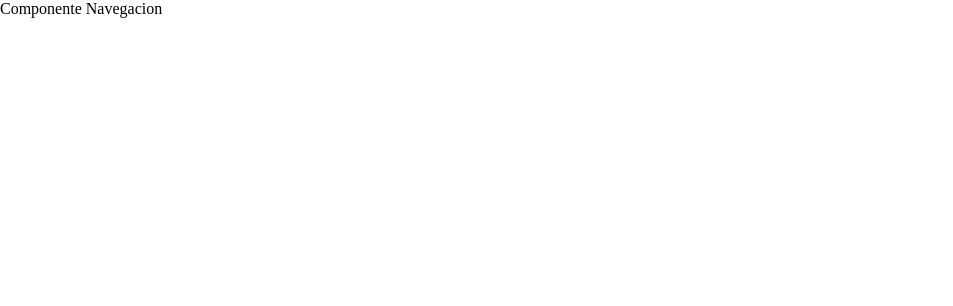
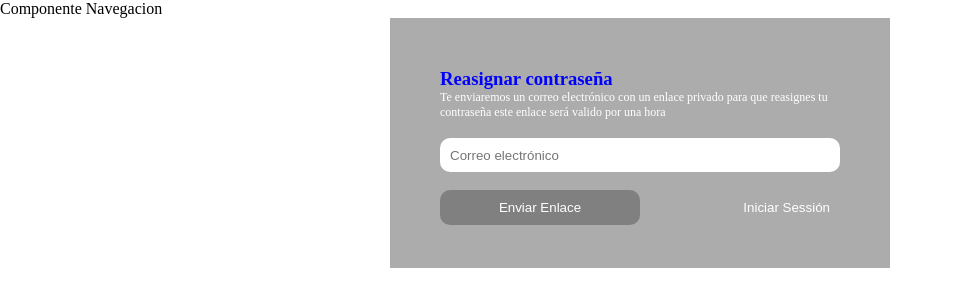
Before and after one commit to Comunidad-de-Programadores/team-react-2-comfeco, a React (Create React App) app: page / in a window 1280 px wide. Shown: the top 306 px of the page, without its empty margins (0-953 px from the left). Built offline with nearby package versions, Linux system fonts and the light colour scheme.

Commit message:
se realizo el screen de recuperacion de contraseña

```diff
--- a/src/App.js
+++ b/src/App.js
@@ -1,11 +1,12 @@
 import React from 'react'
+import { Recuperar } from './components/auth/Recuperar'
 import Navegacion from './components/Navegacion'
 
 const App = () => {
     return (
         <div>
             <Navegacion/>
-
+            <Recuperar/>
         </div>
     )
 }
--- /dev/null
+++ b/src/components/auth/Recuperar.js
@@ -0,0 +1,21 @@
+import React from 'react';
+
+export const Recuperar = () => {
+    return (
+        <div className="container">
+            <div className="sub-container" >
+                <h3 className="title" >Reasignar contraseña</h3>
+                <p className="paragraph" >Te enviaremos un correo electrónico con un enlace privado para que reasignes tu contraseña este enlace será valido por una hora
+                </p>
+                <br/>
+                    <input className="input-container" placeholder="Correo electrónico" />
+                <br/>
+                <br/>
+                <div className="colum" >
+                    <button className="btn-send" >Enviar Enlace</button>
+                    <button className="btn-login" >Iniciar Sessión</button>
+                </div>
+            </div>
+        </div>
+    )
+}
--- a/src/styles/components/__components-dir.scss
+++ b/src/styles/components/__components-dir.scss
@@ -4,3 +4,4 @@
 
 @import './btn';
 @import './input';
+@import './recuperar.scss'
--- /dev/null
+++ b/src/styles/components/recuperar.scss
@@ -0,0 +1,50 @@
+.container {
+    background-color: rgb(172, 172, 172);
+    width: 500px;
+    height: 250px;
+    margin: 0 auto;
+    text-align: left;
+}
+.sub-container {
+    width: 90%;
+    height: 75%;
+    padding-top: 10%;
+    padding-left: 10%;
+}
+.title {
+    color: blue;
+}
+.paragraph{
+    color:  white;
+    font-size: 12px;
+}
+.input-container{
+    width: 100%;
+    padding: 10px;
+    height: 25%;
+    border-radius: 10px;
+    border: solid 0px;
+    color: rgb(79, 79, 79);
+
+}
+.colum {
+    width: 100%;
+}
+.btn-send{
+    width: 50%;
+    padding: 2.5%;
+    background-color:  grey;
+    border-radius: 10px;
+    color: white;
+    border: solid 0px;
+
+}
+.btn-login{
+    width: 50%;
+    text-align: right;
+    padding: 2.5%;
+    border: solid 0px;
+    background-color:   rgb(172, 172, 172);
+    color: white;
+    outline:none
+}
```
